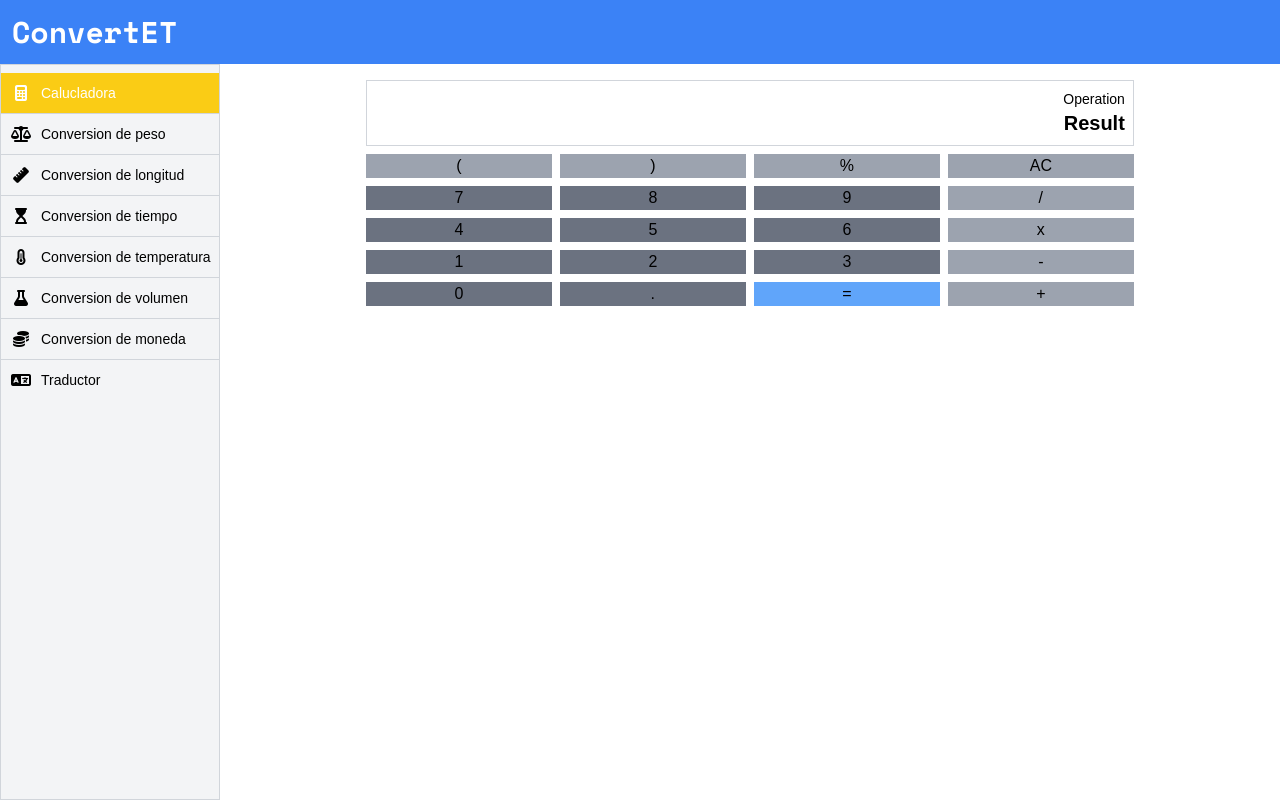
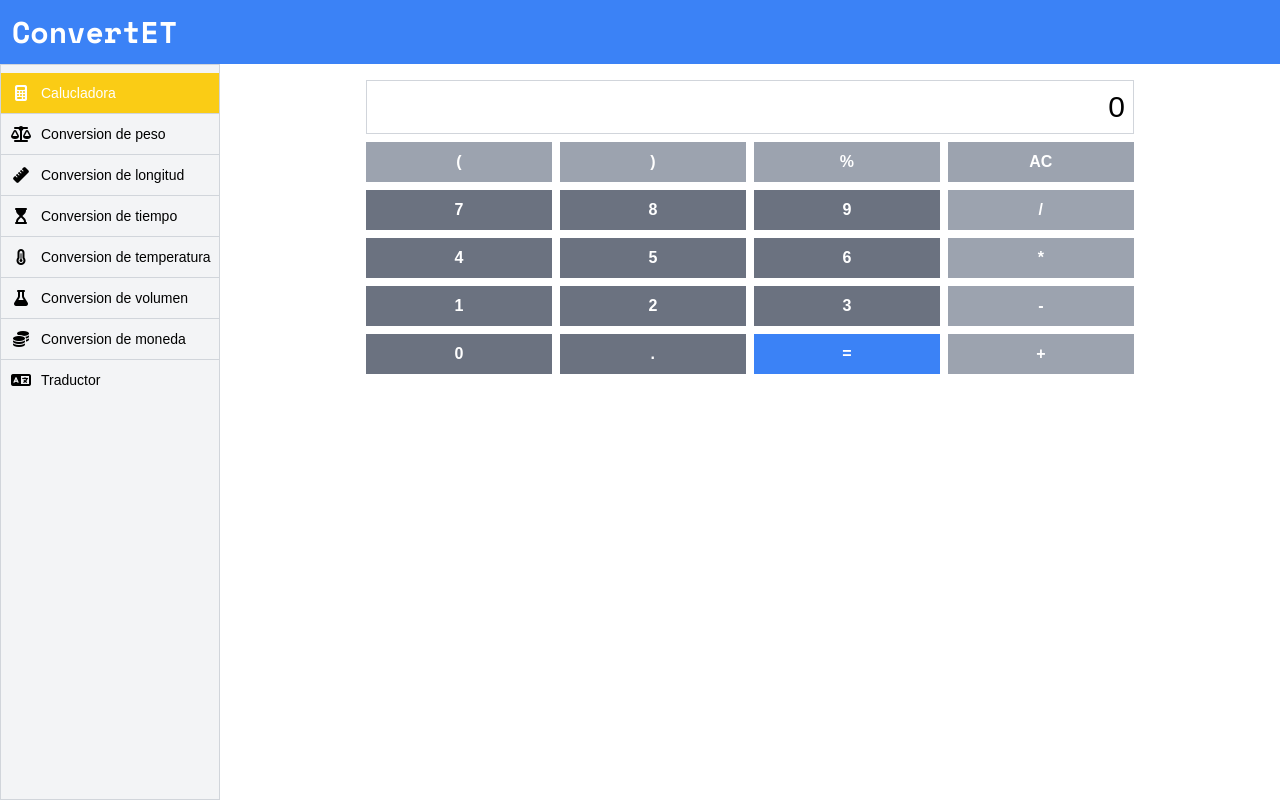
Before and after one commit to alexis00rod/ConvertET, a React (Vite) app: page /calculator in a window 1280 px wide. Built offline with nearby package versions, Linux system fonts and the light colour scheme.

Commit message:
Agregue calculadora

```diff
--- a/src/pages/Calculator/Calculator.jsx
+++ b/src/pages/Calculator/Calculator.jsx
@@ -1,31 +1,33 @@
+import { evaluate } from "mathjs"
+import { useState } from "react"
+import { Button } from "../../components"
+
 export const Calculator = () => {
+  const [operation, setOperation] = useState('')
+
+  const handleOperation = (button) => {
+    setOperation(operation + button)
+    if(button === '=') setOperation(evaluate(operation))
+    if(button === 'AC') setOperation('')
+  }
+
+  const buttons = ['(',')','%','AC','7','8','9','/','4','5','6','*','1','2','3','-','0','.','=','+',]
+
   return (
     <div className="w-full max-w-screen-md mx-auto flex flex-col gap-2">
       <div className="w-full px-2 py-2 flex flex-col items-end border border-gray-300">
-        <span className="text-sm font-medium">Operation</span>
-        <span className="text-xl font-semibold">Result</span>
+        <span className="text-3xl font-medium">{operation ? operation : 0}</span>
       </div>
       <div className="grid grid-cols-4 gap-2">
-        <button className="calculator-btn bg-gray-400 hover:bg-gray-400/75"> ( </button>
-        <button className="calculator-btn bg-gray-400 hover:bg-gray-400/75"> ) </button>
-        <button className="calculator-btn bg-gray-400 hover:bg-gray-400/75"> % </button>
-        <button className="calculator-btn bg-gray-400 hover:bg-gray-400/75"> AC </button>
-        <button className="calculator-btn bg-gray-500 hover:bg-gray-500/75"> 7 </button>
-        <button className="calculator-btn bg-gray-500 hover:bg-gray-500/75"> 8 </button>
-        <button className="calculator-btn bg-gray-500 hover:bg-gray-500/75"> 9 </button>
-        <button className="calculator-btn bg-gray-400 hover:bg-gray-400/75"> / </button>
-        <button className="calculator-btn bg-gray-500 hover:bg-gray-500/75"> 4 </button>
-        <button className="calculator-btn bg-gray-500 hover:bg-gray-500/75"> 5 </button>
-        <button className="calculator-btn bg-gray-500 hover:bg-gray-500/75"> 6 </button>
-        <button className="calculator-btn bg-gray-400 hover:bg-gray-400/75"> x </button>
-        <button className="calculator-btn bg-gray-500 hover:bg-gray-500/75"> 1 </button>
-        <button className="calculator-btn bg-gray-500 hover:bg-gray-500/75"> 2 </button>
-        <button className="calculator-btn bg-gray-500 hover:bg-gray-500/75"> 3 </button>
-        <button className="calculator-btn bg-gray-400 hover:bg-gray-400/75"> - </button>
-        <button className="calculator-btn bg-gray-500 hover:bg-gray-500/75"> 0 </button>
-        <button className="calculator-btn bg-gray-500 hover:bg-gray-500/75"> . </button>
-        <button className="calculator-btn bg-blue-400 hover:bg-blue-400/75"> = </button>
-        <button className="calculator-btn bg-gray-400 hover:bg-gray-400/75"> + </button>
+        {buttons.map((e,i) => (
+          <Button
+          key={i}
+          color={e === '=' ? 'blue' : /[0-9]+/.test(e) || e === '.' ? 'gray' : 'gray-light'}
+          onClick={() => handleOperation(e)}
+          >
+            {e}
+          </Button>
+        ))}
       </div>
     </div>
   )
```
